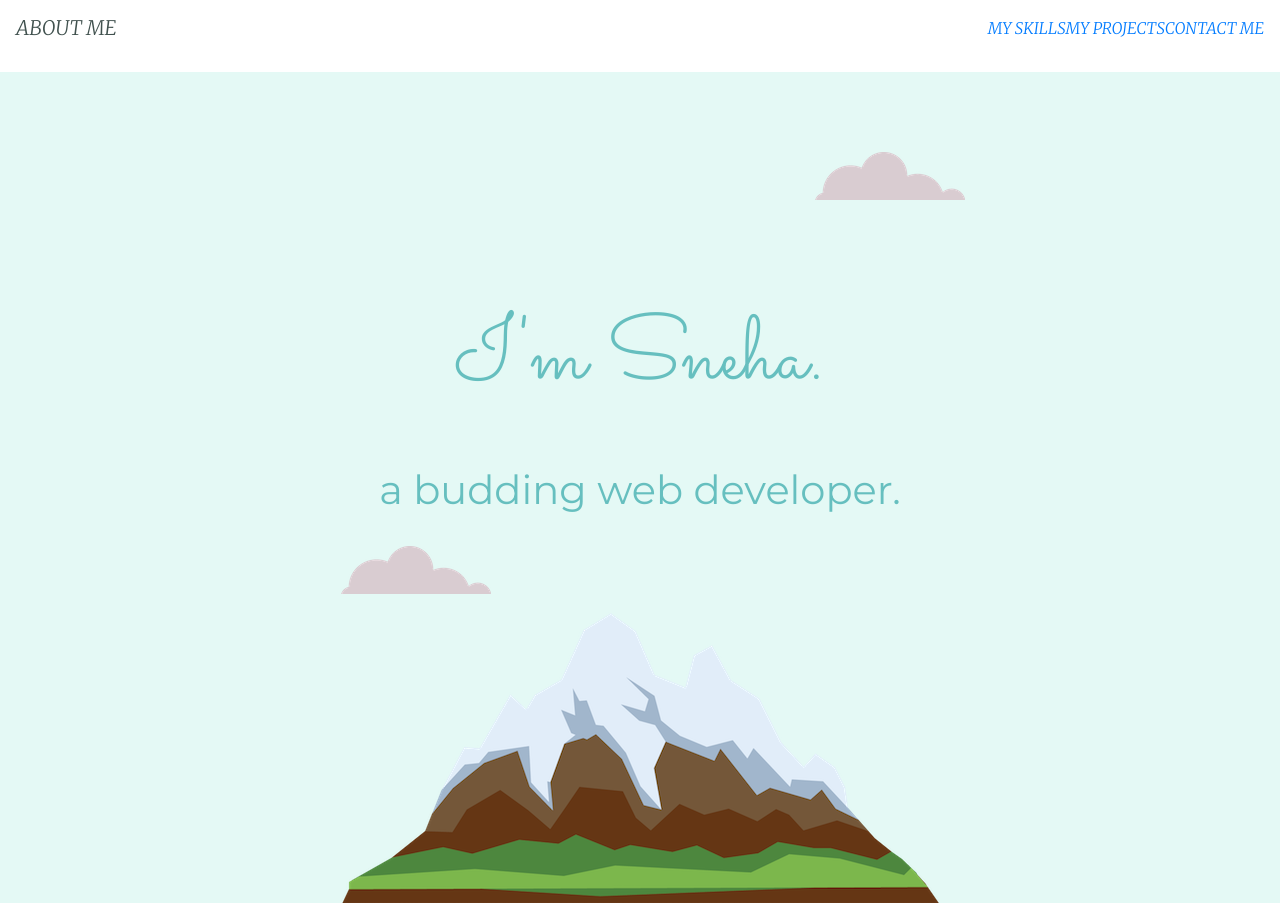
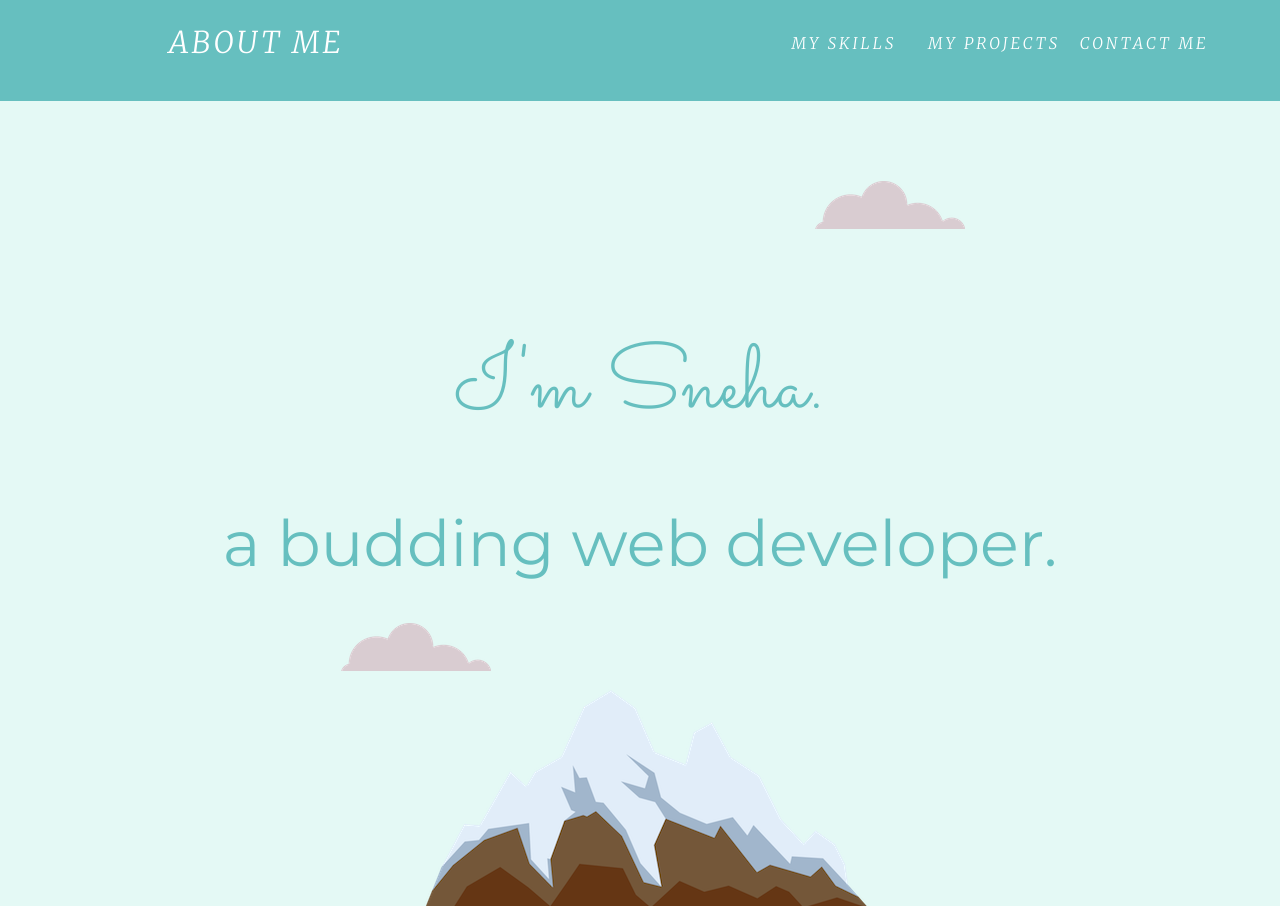
Before and after one commit to sneha0706/my-first-website, a plain HTML site: page index.html in a window 1280 px wide. Shown: the top 906 px of the page. Drawn offline with nearby package versions, Linux system fonts and the light colour scheme; files whose address does not match are found by name.

Commit message:
Adding navbar and carousel

```diff
--- a/css/styles.css
+++ b/css/styles.css
@@ -1,3 +1,41 @@
+
+.navbar {
+  background-color: #66BFBF;
+  color: #fff;
+    padding-top: 15px;
+    padding-bottom: 15px;
+    overflow: hidden;
+  letter-spacing: 3px;
+    /* border: 0;
+    border-radius: 0;
+    margin-bottom: 0;
+    font-size: 12px;
+    letter-spacing: 5px; */
+
+}
+
+.nav  a:hover {
+    color: #11999E ;
+    /* !important; */
+
+}
+
+.navbar a {
+  float: right;
+  display: block;
+  color: #fff;
+  text-align: center;
+padding-right: 30%;
+box-sizing: content-box;
+  width: 150px;
+  text-decoration: none;
+}
+
+.navbar-brand{
+  padding-left: 80%;
+  font-size: 30px;
+
+}
 
 
 body{
@@ -161,3 +199,31 @@ a:hover{
   width: 25px;
 
 }
+
+
+/***************Testimonial-Section******************/
+
+#testimonials{
+  background-color: #fff;
+  text-align: center;
+  padding:7% 15%;
+
+}
+
+.testimonial-image{
+
+  width: 90%;
+  margin: 20px;
+}
+
+.testimonial-text{
+  font-family: 'Montserrat', sans-serif;
+  color: #11999e;
+  font-weight: 700;
+  font-size: 2rem;
+  line-height: 1.5;
+}
+
+h2{
+  font-size: 4rem;
+}
```
